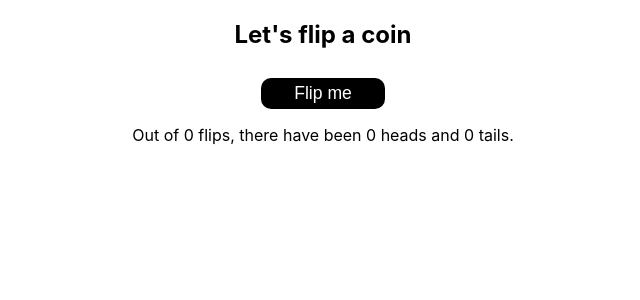
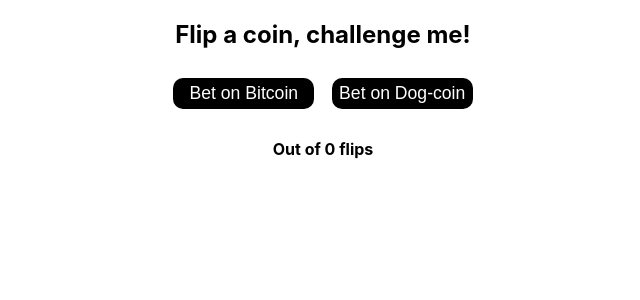
Before and after one commit to roy1210/react-flip-coin, a React (Create React App) app: page / in a window 1280 px wide. Shown: the top 300 px of the page, without its empty margins (317-957 px from the left). Built offline with nearby package versions, Linux system fonts and the light colour scheme.

Commit message:
changed to game concept

```diff
--- a/src/CoinContainer.css
+++ b/src/CoinContainer.css
@@ -1,13 +1,13 @@
 .CoinContainer button {
   font-size: 1.1em;
   align-self: center;
-  width: 7em;
+  width: 8em;
   padding: 0.3em;
   border: 0px;
   border-radius: 10px;
   color: white;
   background-color: black;
-  margin-top: 0.5em;
+  margin: 0.5em;
 }
 
 .CoinContainer button:hover {
@@ -15,10 +15,22 @@
   cursor: pointer;
 }
 
+.CoinContainer-win span {
+  font-size: 1.2em;
+  color: red;
+}
+
+.CoinContainer-lose span {
+  font-size: 1.1em;
+  color: blue;
+}
+
 .Coin img {
   width: 200px;
   height: 200px;
 }
+
+/* Spin */
 
 .Coin-spinning img {
   width: 200px;
@@ -41,3 +53,62 @@
     transform: rotateY(10deg);
   }
 }
+
+/* end spin */
+
+/* fade-in */
+@-webkit-keyframes fadeIn {
+  from {
+    opacity: 0;
+  }
+
+  to {
+    opacity: 1;
+  }
+}
+
+@-moz-keyframes fadeIn {
+  from {
+    opacity: 0;
+  }
+
+  to {
+    opacity: 1;
+  }
+}
+
+@keyframes fadeIn {
+  from {
+    opacity: 0;
+  }
+
+  to {
+    opacity: 1;
+  }
+}
+
+.CoinContainer-fade-in {
+  opacity: 0;
+  /* make things invisible upon start */
+  -webkit-animation: fadeIn ease-in 1;
+  /* call our keyframe named fadeIn, use animattion ease-in and repeat it only 1 time */
+  -moz-animation: fadeIn ease-in 1;
+  animation: fadeIn ease-in 1;
+
+  -webkit-animation-fill-mode: forwards;
+  /* this makes sure that after animation is done we remain at the last keyframe value (opacity: 1)*/
+  -moz-animation-fill-mode: forwards;
+  animation-fill-mode: forwards;
+
+  -webkit-animation-duration: 1s;
+  -moz-animation-duration: 1s;
+  animation-duration: 1s;
+}
+
+.CoinContainer-fade-in.one {
+  -webkit-animation-delay: 0.5s;
+  -moz-animation-delay: 0.5s;
+  animation-delay: 0.5s;
+}
+
+/* end fade in */
--- a/src/CoinContainer.js
+++ b/src/CoinContainer.js
@@ -7,12 +7,12 @@
   static defaultProps = {
     coins: [
       {
-        side: "heads",
+        side: "bitcoin",
         imgSrc:
           "https://cdn.shopify.com/s/files/1/1277/7365/products/bitcoin-ag-obverse_740x.png?v=1547616796"
       },
       {
-        side: "tails",
+        side: "dog-coin",
         imgSrc:
           "https://www.wildtornado.com/blog/wp-content/uploads/2018/08/0f21b-dog-291x300.png"
       }
@@ -23,11 +23,11 @@
     this.state = {
       currCoin: null,
       nFlips: 0,
-      nHeads: 0,
-      nTails: 0,
-      spin: false
+      win: 0,
+      lose: 0,
+      spin: false,
+      betOn: null
     };
-    this.handleClick = this.handleClick.bind(this);
   }
 
   flipCoin() {
@@ -37,8 +37,8 @@
         ...st,
         currCoin: newCoin,
         nFlips: st.nFlips + 1,
-        nHeads: st.nHeads + (newCoin.side === "heads" ? 1 : 0),
-        nTails: st.nTails + (newCoin.side === "tails" ? 1 : 0),
+        win: st.win + (newCoin.side === this.state.betOn ? 1 : 0),
+        lose: st.lose + (newCoin.side !== this.state.betOn ? 1 : 0),
         spin: true
       };
       setTimeout(() => {
@@ -49,22 +49,48 @@
   }
 
   handleClick(e) {
+    this.setState({
+      betOn: e
+    });
     this.flipCoin();
   }
+
   render() {
     return (
       <div className="CoinContainer">
-        <h2>Let's flip a coin</h2>
+        <h2 className="CoinContainer-fade-in one">
+          Flip a coin, challenge me!
+        </h2>
         {this.state.currCoin && (
           <Coin info={this.state.currCoin} spinning={this.state.spin} />
         )}
-        <button onClick={this.handleClick} disabled={this.state.spin}>
-          {this.state.spin ? "Flipping..." : "Flip me"}
+        <button
+          onClick={this.handleClick.bind(this, "bitcoin")}
+          disabled={this.state.spin}
+        >
+          {this.state.spin ? "Flipping..." : "Bet on Bitcoin"}
         </button>
-        <p>
-          Out of {this.state.nFlips} flips, there have been {this.state.nHeads}{" "}
-          heads and {this.state.nTails} tails.
-        </p>
+        <button
+          onClick={this.handleClick.bind(this, "dog-coin")}
+          disabled={this.state.spin}
+        >
+          {this.state.spin ? "Flipping..." : "Bet on Dog-coin"}
+        </button>
+        <h4>Out of {this.state.nFlips} flips</h4>
+        {this.state.win > 0 && (
+          <div className="CoinContainer-win">
+            <h2>
+              Congrats, You <span>win</span> {this.state.win} times.
+            </h2>
+          </div>
+        )}
+        {this.state.lose > 0 && (
+          <div className="CoinContainer-lose">
+            <h2>
+              Oh no, You <span>lose</span> {this.state.lose} times.
+            </h2>
+          </div>
+        )}
       </div>
     );
   }
```
